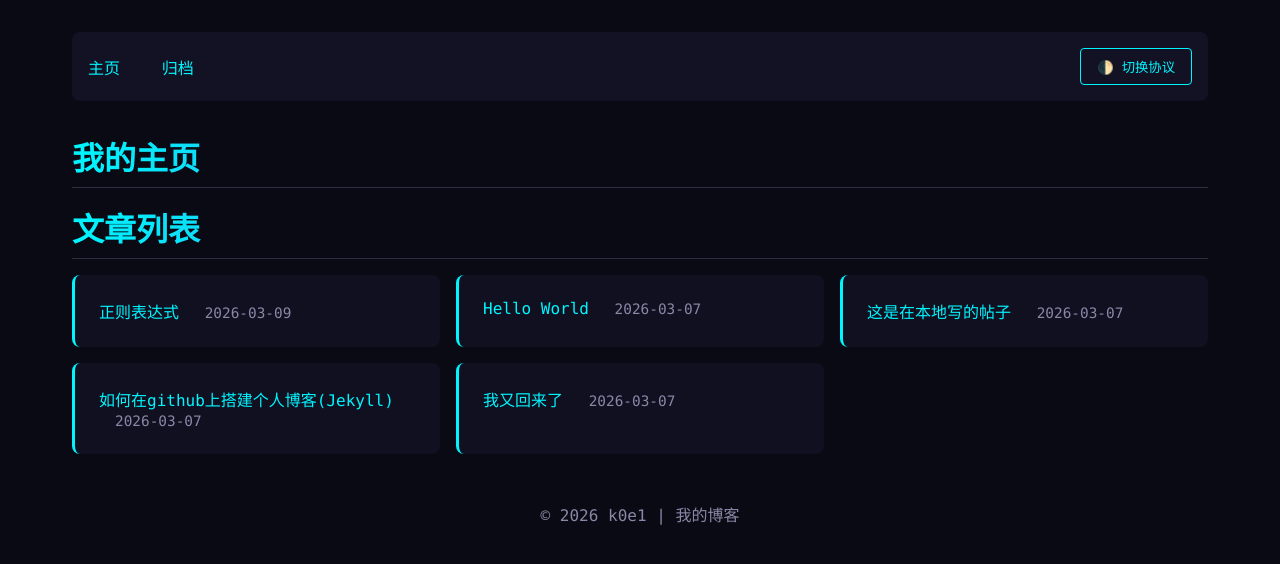
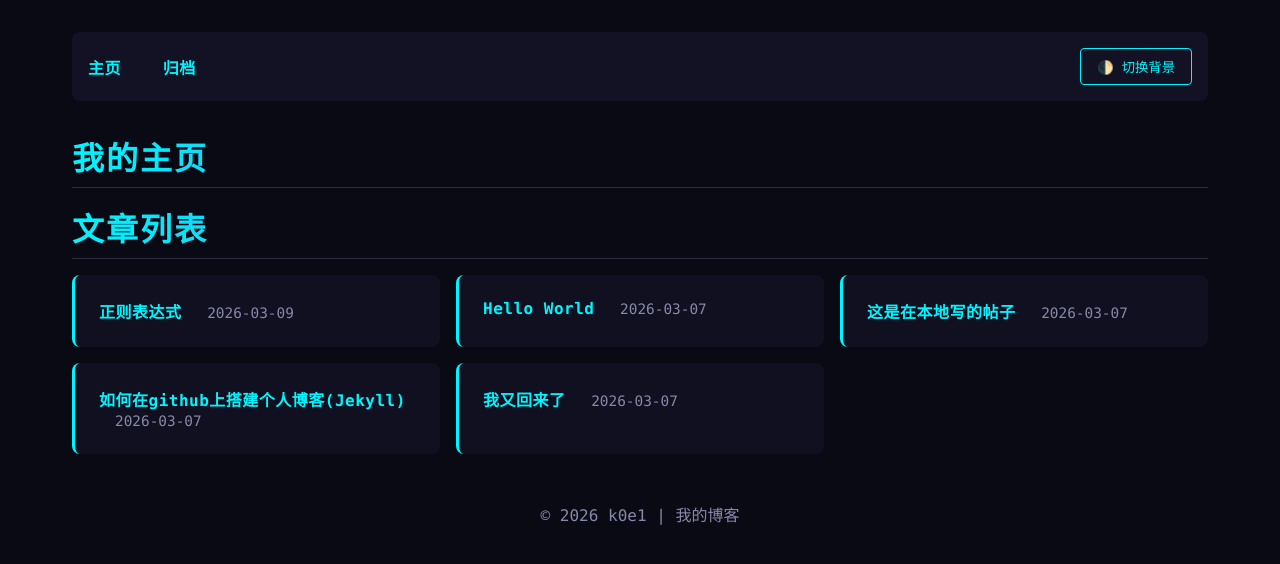
Before and after one commit to K0e1/k0e1.github.io, a Jekyll site: the page built from index.md, in a window 1280 px wide. Shown: the top 564 px of the page. Built offline with Jekyll 4.4.1, drawn with Linux system fonts in a browser that asks for light colours.

Commit message:
work beautiful

```diff
--- a/_layouts/default.html
+++ b/_layouts/default.html
@@ -12,7 +12,7 @@
       <a href="{{ "/archive.html" | relative_url }}">归档</a>
     </div>
     <button id="theme-toggle" style="background: transparent; border: 1px solid var(--neon-color); color: var(--neon-color); padding: 0.5rem 1rem; border-radius: 4px; cursor: pointer; font-family: inherit; transition: all 0.3s ease;">
-      🌓 切换协议
+      🌓 切换背景
     </button>
   </nav>
 
--- a/assets/css/cyber.css
+++ b/assets/css/cyber.css
@@ -38,7 +38,8 @@
 ========================================= */
 * {
   margin: 0; padding: 0; box-sizing: border-box;
-  font-family: "Consolas", "Monaco", monospace;
+  /* 英文使用等宽代码字体，中文回退到现代无衬线系统字体 */
+  font-family: "Consolas", "Monaco", "PingFang SC", "Microsoft YaHei", "Helvetica Neue", sans-serif;
 }
 body {
   background: var(--bg-color);
@@ -53,11 +54,15 @@ h1, h2 {
   -webkit-text-fill-color: transparent;
   border-bottom: 1px solid var(--border-color);
   padding-bottom: 0.5rem; margin-bottom: 1rem;
+  font-weight: 800;
+  letter-spacing: 2px;
 }
 
 a {
   color: var(--neon-color);
   text-decoration: none; position: relative;
+  font-weight: 600;
+  letter-spacing: 0.5px;
 }
 a::after {
   content: ""; position: absolute; width: 0; height: 2px;
```
